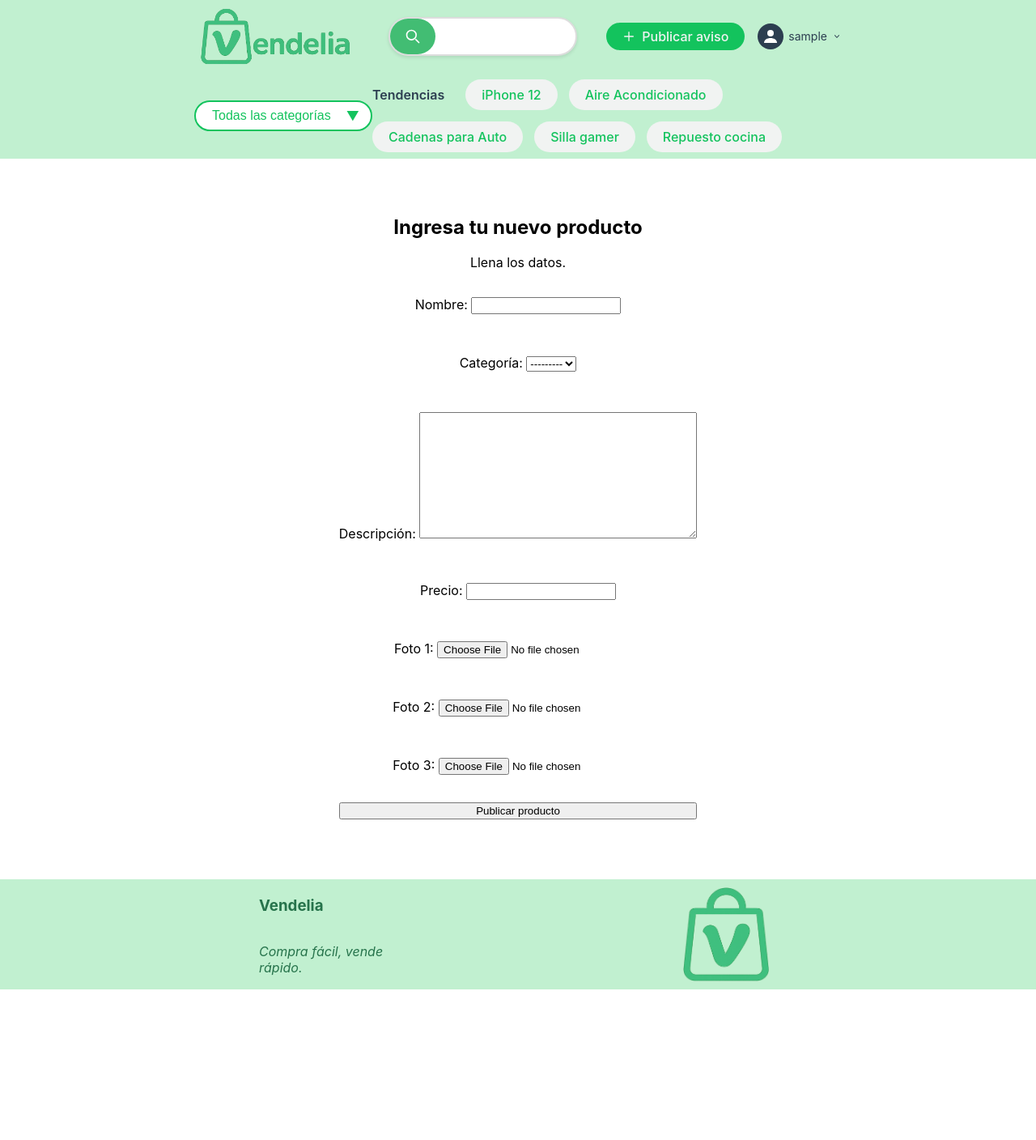
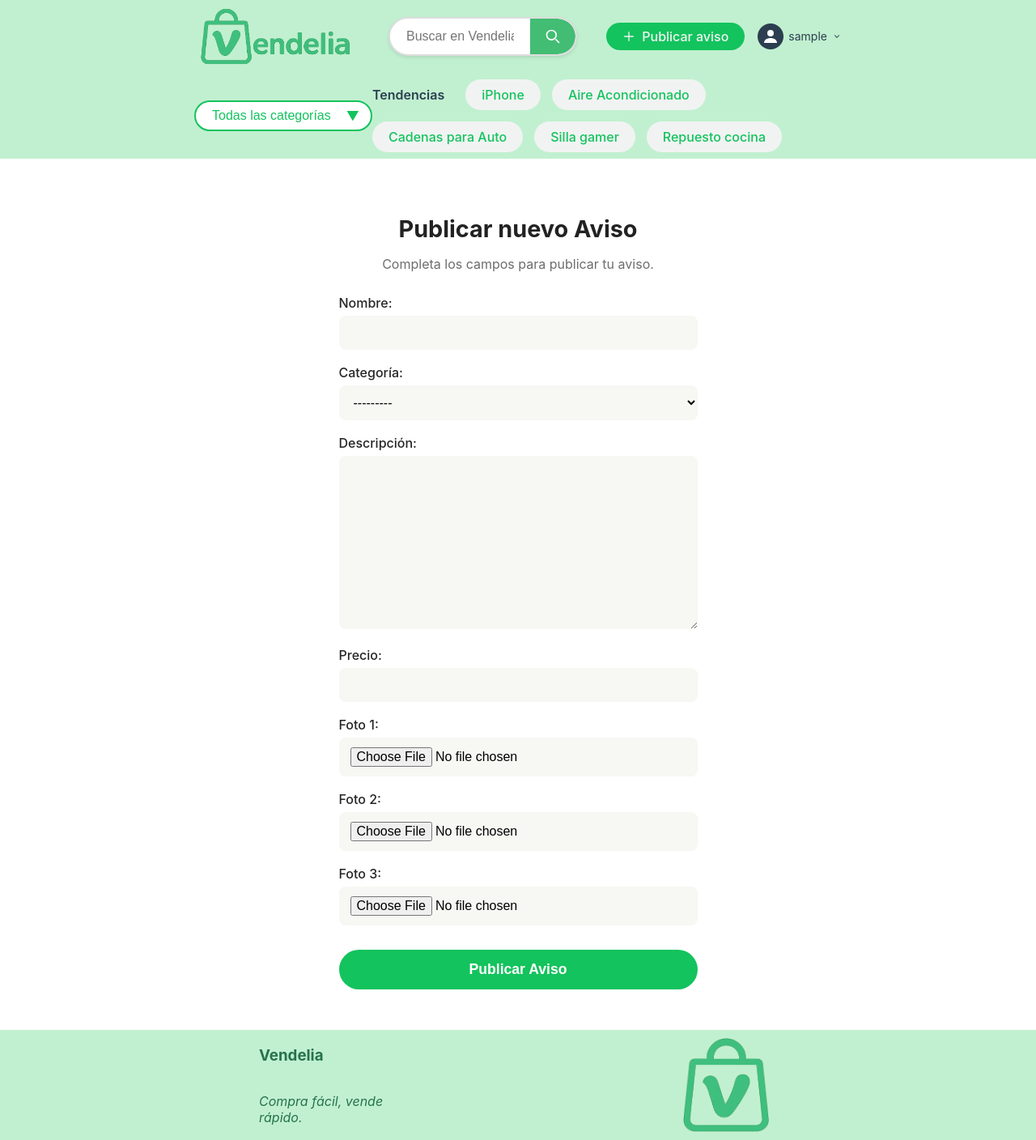
Before and after one commit to DCC-CC4401/2025-1-CC4401-grupo-12, a Django app: page /register_product/ in a window 1280 px wide. Shown: the whole page at 81% size. Before the commit the page ends 1222 px from the top, so only its background shows below. Run offline with Django 3.2, Linux system fonts and the light colour scheme; the visitor is signed in with stand-in values (Sample User, id 1); data that the repository does not hold is empty.

Commit message:
Updated readme and style for product registering

```diff
--- /dev/null
+++ b/vendelia/marketplace/static/styles_product_register.css
@@ -0,0 +1,81 @@
+/* === NEW PRODUCT FORM WRAPPER === */
+.new-product-wrapper {
+    max-width: 600px;
+    margin: 50px auto;
+    padding: 0 20px;
+    text-align: center;
+}
+
+.new-product-info {
+    margin-bottom: 28px;
+}
+
+.new-product-title {
+    font-size: 1.8rem;
+    color: #222;
+    font-weight: 700;
+    margin-bottom: 8px;
+}
+
+.new-product-subtitle {
+    font-size: 1rem;
+    color: #6d6d6d;
+}
+
+/* === NEW PRODUCT FORM === */
+.new-product-form {
+    display: flex;
+    flex-direction: column;
+    gap: 18px;
+    text-align: left;
+}
+
+.new-product-form p {
+    margin: 0;
+}
+
+.new-product-form label {
+    font-size: 1rem;
+    font-weight: 500;
+    color: #252525;
+    display: block;
+    margin-bottom: 6px;
+}
+
+.new-product-form input,
+.new-product-form select,
+.new-product-form textarea {
+    background: #f7f7f4;
+    border: none;
+    border-radius: 8px;
+    padding: 12px 14px;
+    font-size: 1rem;
+    box-sizing: border-box;
+    width: 100%;
+    outline: none;
+    transition: border 0.2s;
+}
+
+.new-product-form input:focus,
+.new-product-form select:focus,
+.new-product-form textarea:focus {
+    border: 1.5px solid #1eae65;
+}
+
+.new-product-submit-btn {
+    background: #13c35d;
+    color: #fff;
+    border: none;
+    border-radius: 999px;
+    padding: 14px 0;
+    font-size: 1.1rem;
+    font-weight: 700;
+    cursor: pointer;
+    margin-top: 12px;
+    transition: background 0.2s;
+    width: 100%;
+}
+
+.new-product-submit-btn:hover {
+    background: #119c4b;
+}
--- a/vendelia/marketplace/templates/base.html
+++ b/vendelia/marketplace/templates/base.html
@@ -19,6 +19,7 @@
     <link rel="stylesheet" href="{% static 'styles_product.css' %}">
     <link rel="stylesheet" href="{% static 'styles_my_sales.css' %}">
     <link rel="stylesheet" href="{% static 'styles_my_purchases.css' %}">
+    <link rel="stylesheet" href="{% static 'styles_product_register.css' %}">
 
     <!-- Favicon -->
     <link rel="icon" href="{% static 'images/favicon.png' %}" type="image/png">
@@ -118,7 +119,7 @@
                 <div class="hot-search-container">
                     <span class="hot-search-title">Tendencias</span>
 
-                    <span class="hot-search">iPhone 12</span>
+                    <span class="hot-search">iPhone</span>
                     <span class="hot-search">Aire Acondicionado</span>
                     <span class="hot-search">Cadenas para Auto</span>
                     <span class="hot-search">Silla gamer</span>
--- a/vendelia/marketplace/templates/marketplace/register_product.html
+++ b/vendelia/marketplace/templates/marketplace/register_product.html
@@ -1,19 +1,19 @@
 {% extends 'base.html' %}
 
 {% block title %}
-     Vendelia | Nueva venta
+Vendelia | Nuevo Producto
 {% endblock %}
 
 {% block content %}
-<div class="register-wrapper">
-     <div class="info-box">
-          <h2>Ingresa tu nuevo producto</h2>
-          <p>Llena los datos.</p>
+<div class="new-product-wrapper">
+     <div class="new-product-info">
+          <h1 class="new-product-title">Publicar nuevo Aviso</h1>
+          <p class="new-product-subtitle">Completa los campos para publicar tu aviso.</p>
      </div>
-     <form method="post" enctype="multipart/form-data" class="register-form">
+     <form method="post" enctype="multipart/form-data" class="new-product-form">
           {% csrf_token %}
           {{ form.as_p }}
-          <button type="submit" class="submit-btn">Publicar producto</button>
+          <button type="submit" class="new-product-submit-btn">Publicar Aviso</button>
      </form>
 </div>
 {% endblock %}
--- a/vendelia/marketplace/views.py
+++ b/vendelia/marketplace/views.py
@@ -64,20 +64,17 @@ def register_user(request: HttpRequest):
                     }
             )
 
-#login required to do this
+# View to Register a new product in the marketplace
+@login_required(login_url='/login/')
 def register_product(request):
-    if request.user.is_authenticated and request.user.is_banned:
-        return HttpResponseForbidden("Tu cuenta ha sido baneada. No puedes registrar productos.")
+    if request.user.is_banned:
+        return HttpResponseForbidden("Tu cuenta ha sido suspendida. No puedes publicar nuevos avisos.")
 
     if request.method == 'POST':
         form = ProductRegisterForm(request.POST, request.FILES)
         if form.is_valid():
             new_product = form.save(commit=False)
-
-            # Assign owner if authenticated
-            if request.user.is_authenticated:
-                new_product.owner = request.user
-                # new_product.save()
+            new_product.owner = request.user
 
             # Add dummy image if no photos were uploaded
             if not new_product.photo1 and not new_product.photo2 and not new_product.photo3:
@@ -89,7 +86,7 @@ def register_product(request):
                     raise Exception("No product dummy image not found in static files!")
 
             new_product.save()
-            return redirect('home')
+            return redirect('my_sales')
 
     else:
         form = ProductRegisterForm()
@@ -104,7 +101,24 @@ def register_product(request):
             }
         )
 
+# Deprecated, see above
+# View to register a product into the market
+# @login_required(login_url='/login/')
+# def register_product(request):
+#     if request.method == 'POST':
+#         form = ProductRegisterForm(request.POST, request.FILES)
+#         if form.is_valid():
+#             new_product = form.save(commit=False)
+#             new_product.owner = request.user
+#             new_product.save()  # Save only after ypou press the button
+#             # Redirect to my-sales to prevent duplicate submissions
+#             return redirect('my_sales')
+#     else:
+#         form = ProductRegisterForm()
 
+#     return render(request, 'marketplace/register_product.html', {'form': form})
+
+# View to see details about the product
 def product_detail(request, product_id):
     product = get_object_or_404(Product, id=product_id)
 
@@ -118,7 +132,7 @@ def product_detail(request, product_id):
             }
         )
 
-
+# Home view, landing page + latest products
 def home(request):
     if request.method == GET:
         # Home view should not have filtering capacities, these are supposed to go in the search/explore page
@@ -140,6 +154,7 @@ def home(request):
         })
 
 
+# View that handles user login
 def login_user(request):
     # GET Request: Shows the login form to the user
     if request.method == GET:
@@ -177,7 +192,7 @@ def login_user(request):
                 )
 
 
-
+# View to see all the current sales for the user
 @login_required(login_url='/login/')
 def my_sales(request):
     user_products = Product.objects.filter(owner=request.user)
@@ -202,21 +217,7 @@ def my_sales(request):
         context=context
         )
 
-@login_required(login_url='/login/')
-def register_product(request):
-    if request.method == 'POST':
-        form = ProductRegisterForm(request.POST, request.FILES)
-        if form.is_valid():
-            new_product = form.save(commit=False)
-            new_product.owner = request.user
-            new_product.save()  # Save only after ypou press the button
-            # Redirect to my-sales to prevent duplicate submissions
-            return redirect('my_sales')
-    else:
-        form = ProductRegisterForm()
-
-    return render(request, 'marketplace/register_product.html', {'form': form})
-
+# View that shows all the products that the user has bought
 @login_required(login_url='/login/')
 def my_purchases(request):
     # Obtener todos los productos que el usuario ha comprado
@@ -232,9 +233,8 @@ def my_purchases(request):
 
     return render(request, 'marketplace/my_purchases.html', context)
 
-"""
-Vista para comprar un producto
-"""
+
+# View used to buy a product
 @login_required(login_url='/login/')
 def buy_product(request, product_id):
     if request.method == 'POST':
@@ -267,7 +267,7 @@ def buy_product(request, product_id):
     return JsonResponse({'success': False, 'message': 'Método de solicitud inválido.'})
 
 
-# Product search
+# View for product search, provides a query based on several parameters
 def search_product(request: HttpRequest):
     if request.method == GET:
         products = Product.objects.none()
@@ -336,7 +336,7 @@ def search_product(request: HttpRequest):
             }
         )
 
-
+# Deprecated view
 def mis_compras(request):
     if request.user.is_authenticated:
         if request.user.is_banned:
@@ -355,7 +355,7 @@ def mis_compras(request):
     else:
         return redirect('login')  # o la URL que corresponda
 
-
+# View to mark a product as sold
 def mark_as_sold(request, product_id):
     print(product_id)
     # Allow only POST requests
```
Also changed, not shown: vendelia/marketplace/static/styles_product.css (+34 -5 lines), vendelia/marketplace/templates/marketplace/product_detail.html (+6 -10 lines), README.md.
